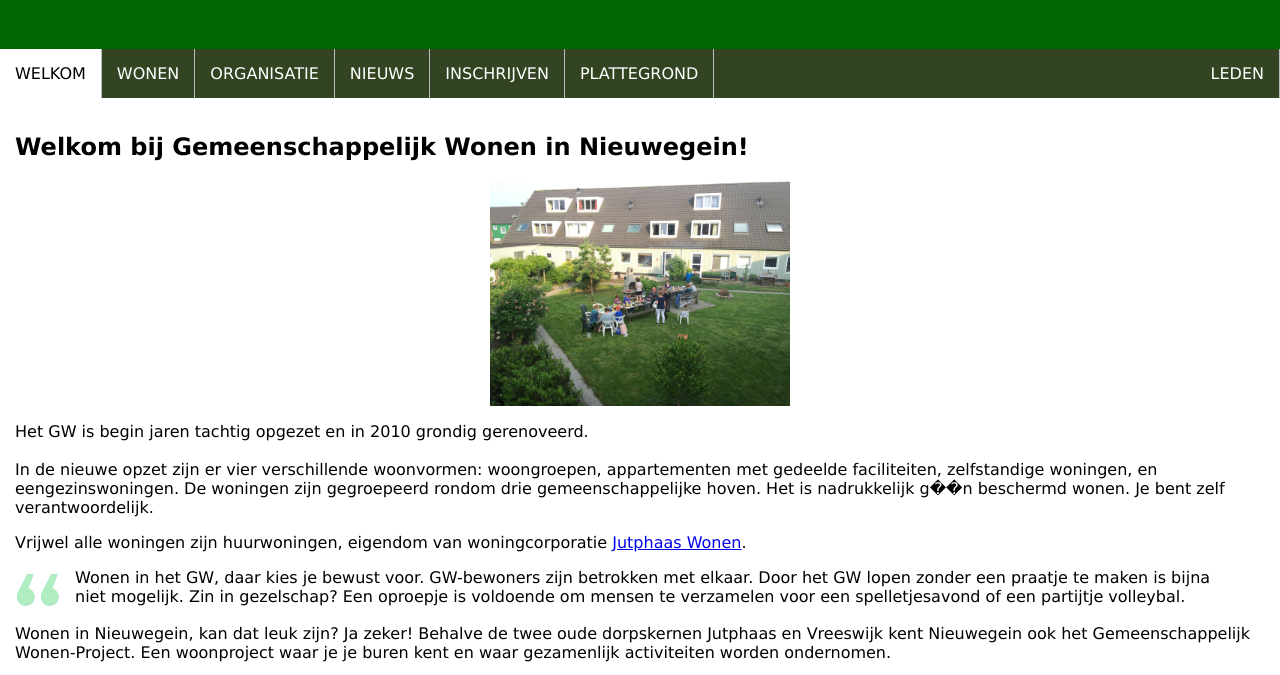
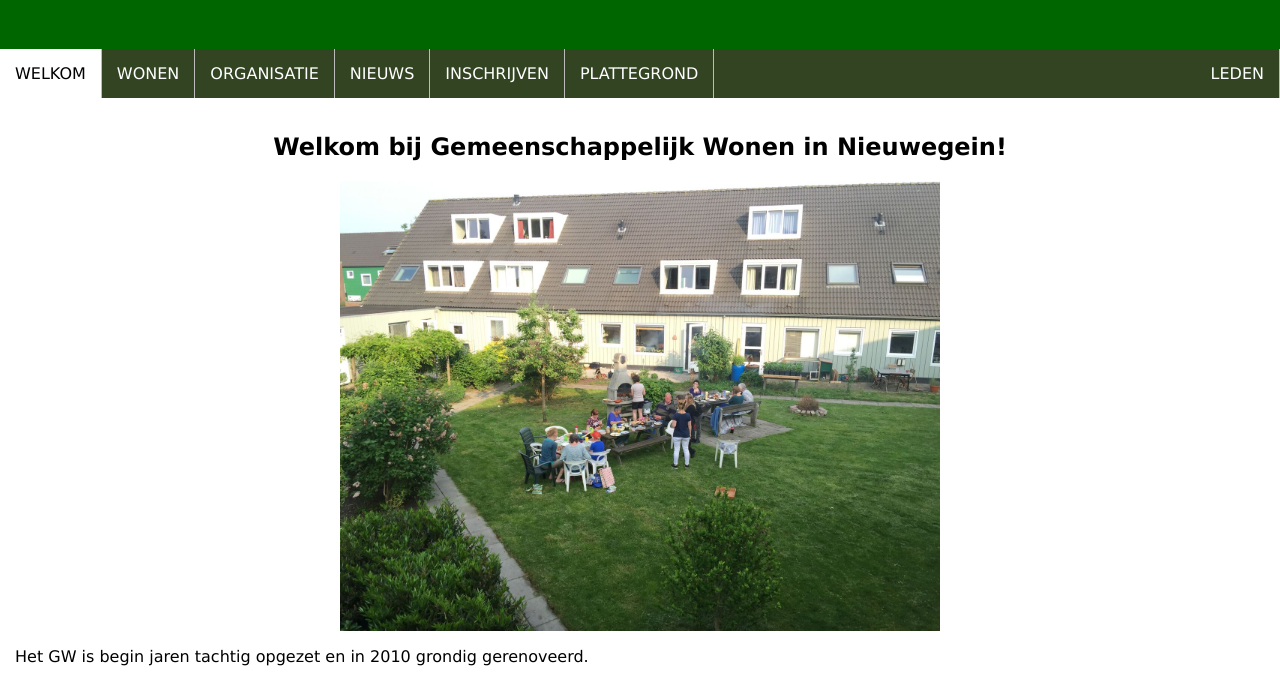
Before and after one commit to DavidERBB/Oefeningpapa, a plain HTML site: page index.html in a window 1280 px wide. Shown: the part 94-769 px from the top of the page. Drawn offline with Linux system fonts and the light colour scheme.

Commit message:
foto kleiner en kop gecentreerd

```diff
--- a/index.html
+++ b/index.html
@@ -25,8 +25,8 @@
 <section>
 
 	<article id="a">
-		<h2>Welkom bij Gemeenschappelijk Wonen in Nieuwegein!</h2>
-		<img src="images/2016/06/bbq03.jpg" style="width:300px; height:auto;" alt="Gemeenschappelijk Wonen Nieuwgein" class="center" >
+		<h2 style="text-align: center;">Welkom bij Gemeenschappelijk Wonen in Nieuwegein!</h2>
+		<img src="images/2016/06/bbq03.jpg" style="width:600px; height:auto;" alt="Gemeenschappelijk Wonen Nieuwgein" class="center" >
 		<p>Het GW is begin jaren tachtig opgezet en in 2010 grondig gerenoveerd. <br> <br> In de nieuwe opzet zijn er vier verschillende woonvormen: woongroepen, appartementen met gedeelde faciliteiten, zelfstandige woningen, en eengezinswoningen. De woningen zijn gegroepeerd rondom drie gemeenschappelijke hoven. Het is nadrukkelijk g��n beschermd wonen. Je bent zelf verantwoordelijk.</p>
 		<p>Vrijwel alle woningen zijn huurwoningen, eigendom van woningcorporatie <a href="https://www.jutphaas.nl/ik-zoek/gemeenschappelijk-wonen/">Jutphaas Wonen</a>.</p>
 		<blockquote>Wonen in het GW, daar kies je bewust voor. GW-bewoners zijn betrokken met elkaar. Door het GW lopen zonder een praatje te maken is bijna niet mogelijk. Zin in gezelschap? Een oproepje is voldoende om mensen te verzamelen voor een spelletjesavond of een partijtje volleybal.</blockquote>
```
